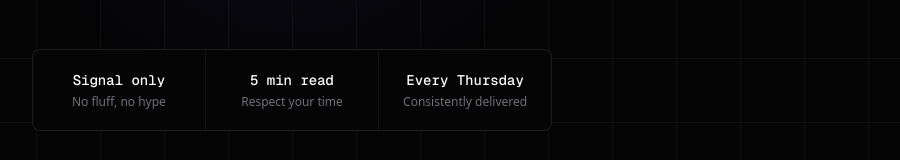
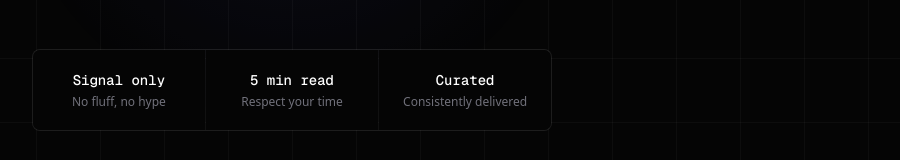
Before and after one commit to guillaumegay13/thenoiselessaireport, a Next.js app: page / in a window 1280 px wide. Shown: the part 582-742 px from the top of the page, without its empty margins (348-1248 px from the left). Built offline with nearby package versions, Linux system fonts and the light colour scheme.

Commit message:
Remove "Every Thursday" from features section

```diff
--- a/app/page.tsx
+++ b/app/page.tsx
@@ -69,7 +69,7 @@ export default function Home() {
           {[
             { label: "Signal only", desc: "No fluff, no hype" },
             { label: "5 min read", desc: "Respect your time" },
-            { label: "Every Thursday", desc: "Consistently delivered" },
+            { label: "Curated", desc: "Consistently delivered" },
           ].map((item) => (
             <div
               key={item.label}
```
